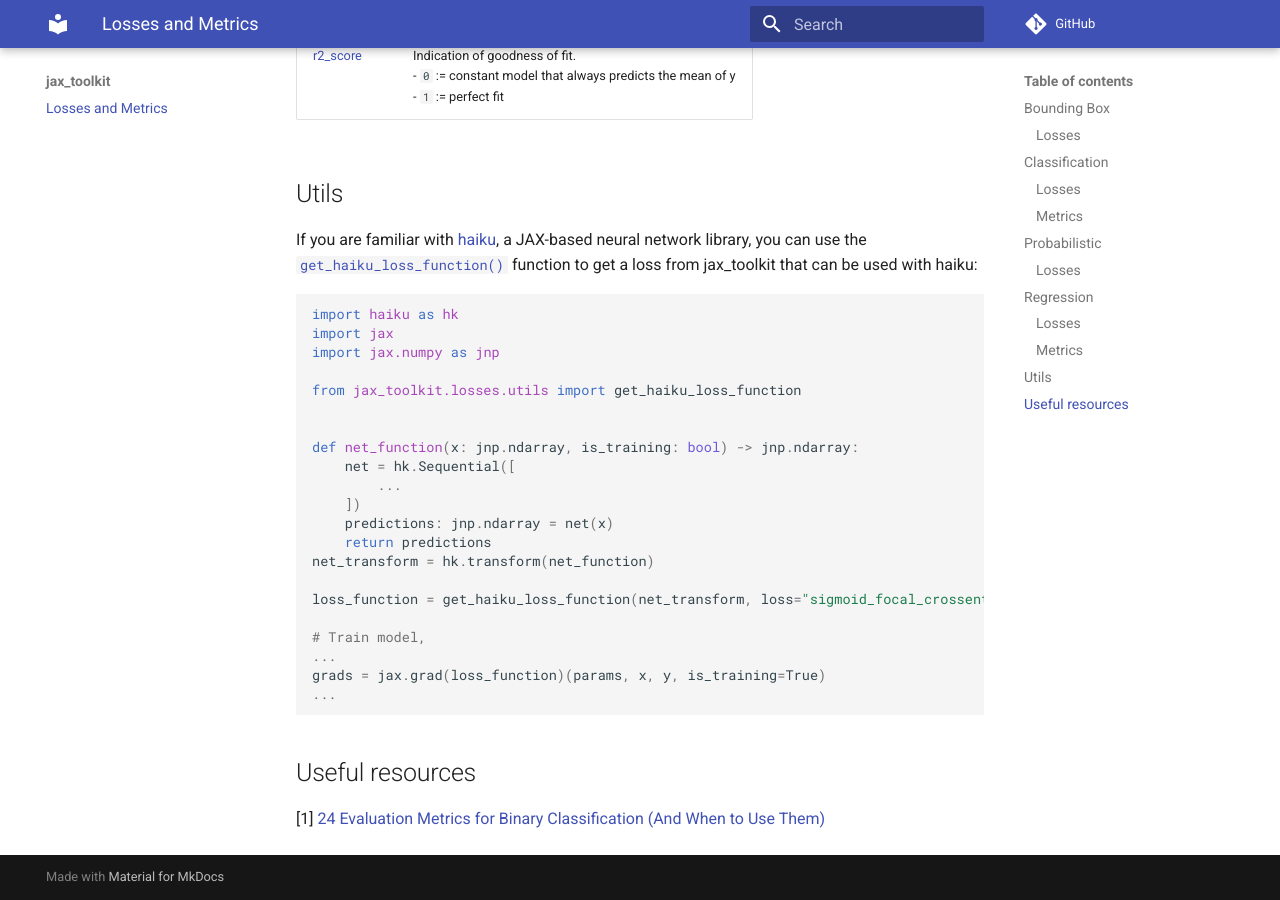
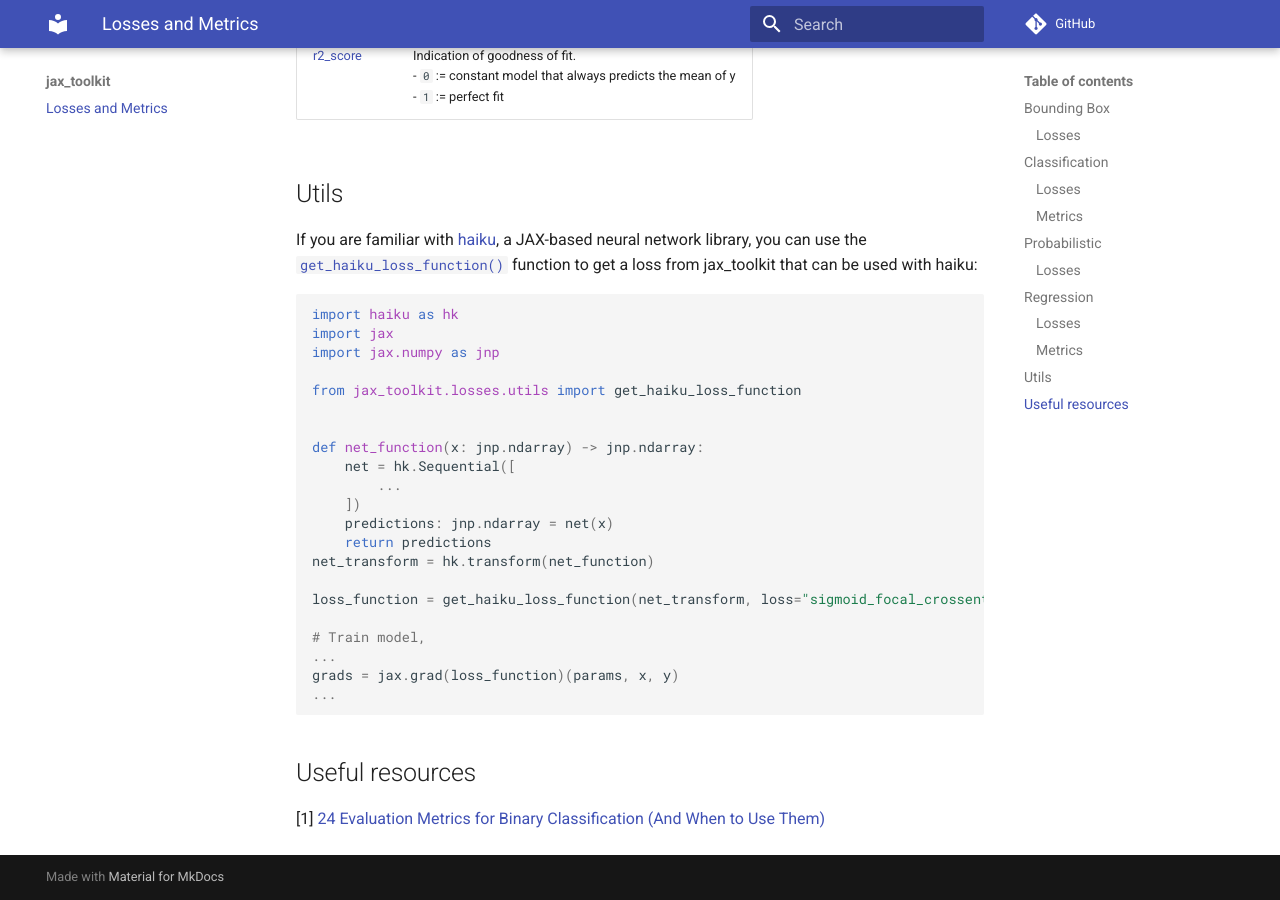
Before and after one commit to asmith26/jax_toolkit, an MkDocs documentation site: the page built from docs/losses_and_metrics.md, in a window 1280 px wide and 900 px high, scrolled down 4034 px. Built offline with MkDocs 1.6.1 and Material for MkDocs 9.7.7, drawn with Linux system fonts in a browser that asks for light colours; comment, search, counter and statistics services are not loaded.

Commit message:
Revert docs/code with **predict_kwargs example

````diff
--- a/docs/losses_and_metrics.md
+++ b/docs/losses_and_metrics.md
@@ -106,7 +106,7 @@ import jax.numpy as jnp
 from jax_toolkit.losses.utils import get_haiku_loss_function
 
 
-def net_function(x: jnp.ndarray, is_training: bool) -> jnp.ndarray:
+def net_function(x: jnp.ndarray) -> jnp.ndarray:
     net = hk.Sequential([
         ...
     ])
@@ -118,7 +118,7 @@ loss_function = get_haiku_loss_function(net_transform, loss="sigmoid_focal_cross
 
 # Train model,
 ...
-grads = jax.grad(loss_function)(params, x, y, is_training=True)
+grads = jax.grad(loss_function)(params, x, y)
 ...
 ```
 
````
Also changed, not shown: 1 other file.
